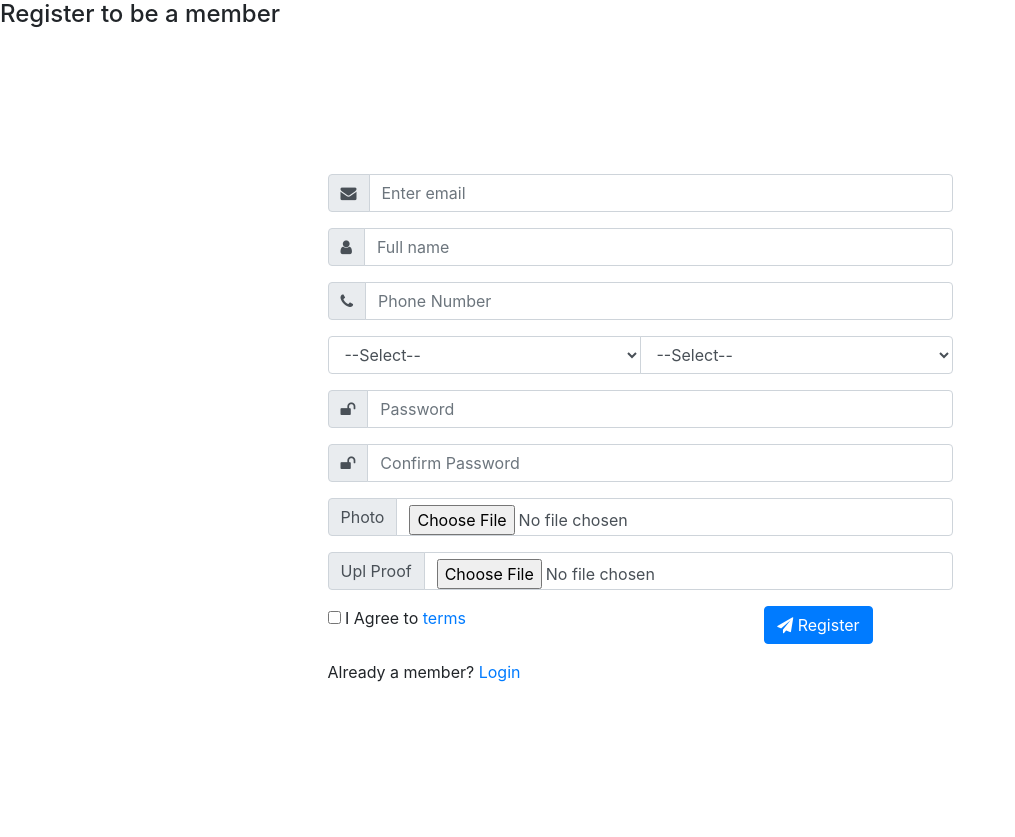
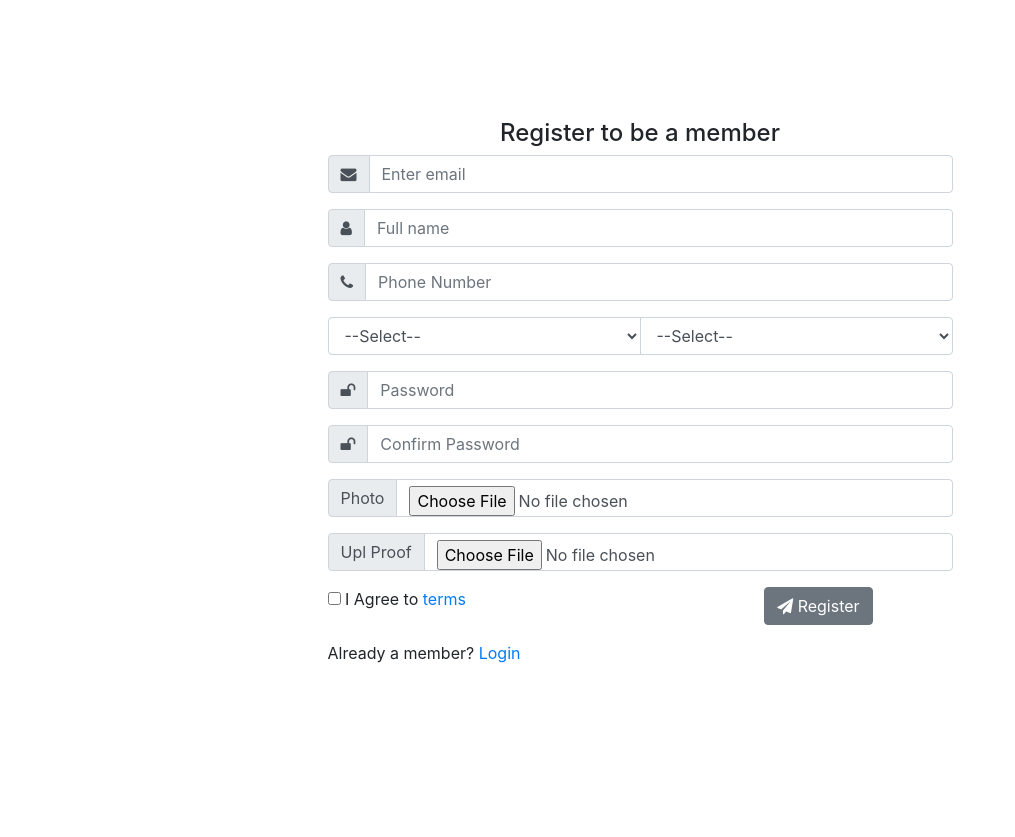
Before and after one commit to ealpha072/PHP-Library, a PHP site: page /registration.php in a window 1280 px wide. Shown: the whole page, without its empty margins (0-1015 px from the left). After the commit the page ends 663 px from the top, so only its background shows below. Run offline with PHP 8.4, Linux system fonts and the light colour scheme.

Commit message:
Fonts from awesome and button styling

```diff
--- a/users/registration.php
+++ b/users/registration.php
@@ -2,13 +2,11 @@
       require "config.php";
 ?>
 
-
-<h4>Register to be a member</h4>
 <div class="row h-100 justify-content-center align-items-center">
 	<div class="col-10 col-md-8 col-lg-6">
 		<div class="reg-form">
 			<form action="registration.php" method="post" enctype="multipart/form-data">
-
+				<h4 class="text-center">Register to be a member</h4>
 				<div class="form-group input-group mb-3">
 					<div class="input-group-prepend">
 						<span class="input-group-text" id="basic-addon1"><i class="fa fa-envelope" aria-hidden="true"></i></span>
@@ -78,7 +76,7 @@
 						</div>
 					</div>
 					<div class="col-4">
-						<button type="submit" class="btn btn-primary" name="register"><i class="fa fa-paper-plane" aria-hidden="true"></i> Register</button>
+						<button type="submit" class="btn btn-secondary" name="register"><i class="fa fa-paper-plane" aria-hidden="true"></i> Register</button>
 					</div>
 				</div>
 
```
